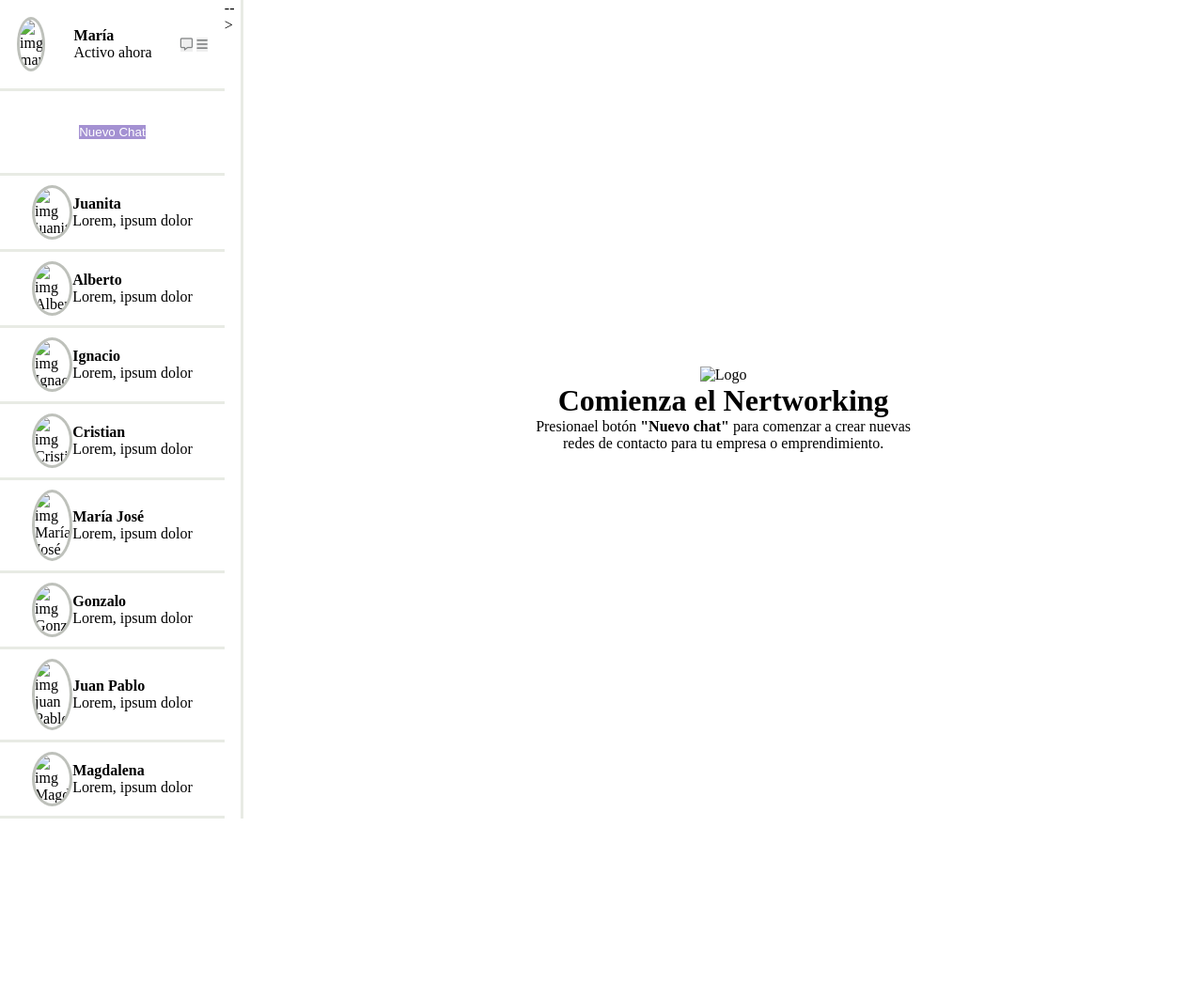
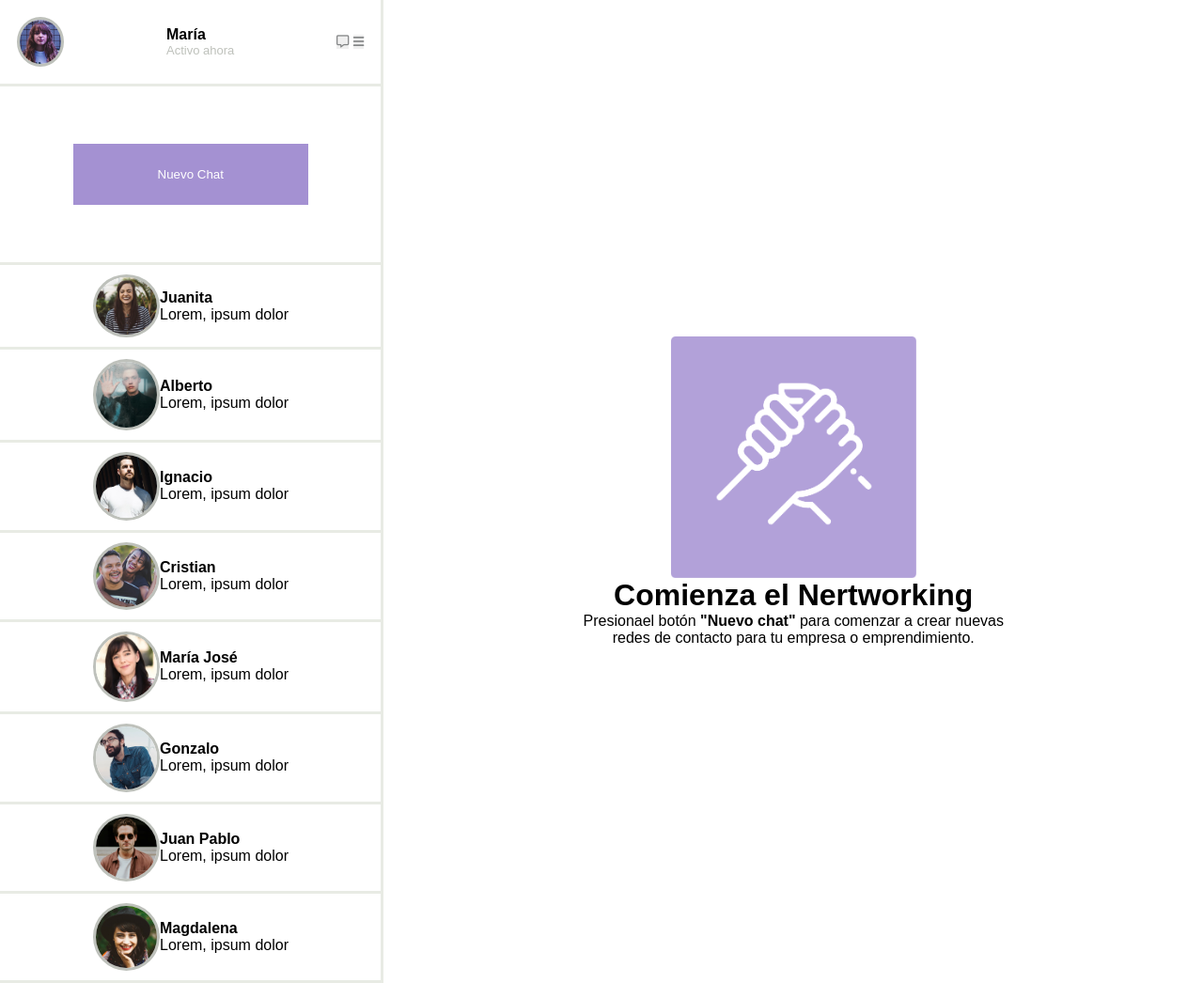
Before and after one commit to Pj85rC/desafio1-flex-CSSa-, a plain HTML site: page index.html in a window 1280 px wide. Shown: the whole page at 94% size. Before the commit the page ends 871 px from the top, so only its background shows below. Drawn offline with Linux system fonts and the light colour scheme; files that its build step writes are made by us from their sources.

Commit message:
button edition & rename the files

```diff
--- a/assets/css/style.css
+++ b/assets/css/style.css
@@ -1,6 +1,7 @@
 *{
     padding: 0;
     margin: 0;
+    font-family:  sans-serif;
     /* box-sizing: border-box; */
 }
 
@@ -9,19 +10,18 @@ body{
 }
 
 .txt h4{
-    font-family: 'Roboto', sans-serif;
+    font-family: 'Roboto';
 }
 
-h4{
-    display: flex;
-
+.status{
+    font-size: small;
+    color: #bec1bb;
 }
 
 .txt{
     display: flex;
     justify-content: space-between;
     align-items: center;
-
 }
 
 .contenedor{
@@ -42,15 +42,11 @@ h4{
     align-items: center;
     flex-direction: column;
     text-align: center;
-    /* max-width: 100%; */
     width: 90%;
     border-left: solid  #E8EBE4;
-
-
 }
 
 button{
-    /* border-radius: 10px; */
     outline: none;
     border: none;
 }
@@ -60,14 +56,10 @@ button{
 }
 
 .btn{
-    display: flex;
-    justify-content: center;
-    align-items: center;
     background-color: #a491d2;
     color: white;
-    border: none;
+    padding: 25px 90px;
 }
-    /* padding: auto; */
 
 .imgUser{
     border-radius: 50%;
@@ -105,7 +97,6 @@ button{
     align-items: center;
     border-bottom: solid #E8EBE4;
     padding: 18px;
-    /* margin: 10px; */
 }
 
 
--- a/index.html
+++ b/index.html
@@ -4,7 +4,7 @@
     <meta charset="UTF-8" />
     <meta http-equiv="X-UA-Compatible" content="IE=edge" />
     <meta name="viewport" content="width=device-width, initial-scale=1.0" />
-    <link rel="stylesheet" href="css/style.css" />
+    <link rel="stylesheet" href="assets/css/style.css" />
 
     <!--Google Fonts-->
     <link rel="preconnect" href="https://fonts.googleapis.com" />
@@ -26,7 +26,7 @@
     <div class="contenedor">
       <div class="leftColumn">
         <div class="mainUser">
-          <img class="imgUser" src="imagenes/maria.jpg" alt="img maria" />
+          <img class="imgUser" src="assets/imagenes/maria.jpg" alt="img maria" />
           <div class="card">
           <h4 class="nameUsers">María</h4>
           <p class="status">Activo ahora</p>
@@ -47,7 +47,7 @@
           <div class="box">
             <img
               class="imgUsers"
-              src="imagenes/Screen Shot 2018-11-28 at 15.27.14.jpg"
+              src="assets/imagenes/Juanita.jpg"
               alt="img juanita"
             />
             <div class="card">
@@ -58,7 +58,7 @@
           <div class="box">
             <img
               class="imgUsers"
-              src="imagenes/Screen Shot 2018-11-28 at 15.32.16.jpg"
+              src="assets/imagenes/Alberto.jpg"
               alt="img Alberto"
             />
             <div class="card">
@@ -70,7 +70,7 @@
           <div class="box">
             <img
               class="imgUsers"
-              src="imagenes/Screen Shot 2018-11-28 at 15.30.34.jpg"
+              src="assets/imagenes/Ignacio.jpg"
               alt="img Ignacio"
             />
             <div class="card">
@@ -82,7 +82,7 @@
           <div class="box">
             <img
               class="imgUsers"
-              src="imagenes/Screen Shot 2018-11-28 at 15.28.30.jpg"
+              src="assets/imagenes/Cristian.jpg"
               alt="img Cristian"
             />
             <div class="card">
@@ -94,7 +94,7 @@
           <div class="box">
             <img
               class="imgUsers"
-              src="imagenes/Screen Shot 2018-11-28 at 15.32.44.jpg"
+              src="assets/imagenes/María José.jpg"
               alt="img María José"
             />
             <div class="card">
@@ -106,7 +106,7 @@
           <div class="box">
             <img
               class="imgUsers"
-              src="imagenes/Screen Shot 2018-11-28 at 15.31.09.jpg"
+              src="assets/imagenes/Gonzalo.jpg"
               alt="img Gonzalo"
             />
             <div class="card">
@@ -118,7 +118,7 @@
           <div class="box">
             <img
               class="imgUsers"
-              src="imagenes/Screen Shot 2018-11-28 at 15.30.54.jpg"
+              src="assets/imagenes/Juan Pablo.jpg"
               alt="img juan Pablo"
             />
             <div class="card">
@@ -130,7 +130,7 @@
           <div class="box">
             <img
               class="imgUsers"
-              src="imagenes/Screen Shot 2018-11-28 at 15.28.04.jpg"
+              src="assets/imagenes/Magdalena.jpg"
               alt="img Magdalena"
             />
             <div class="card">
@@ -140,9 +140,9 @@
           </div>
         </div>
       </div>
-      -->
+
       <div class="mainColumn">
-        <img class="logo" src="imagenes/hand.png" alt="Logo" />
+        <img class="logo" src="assets/imagenes/hand.png" alt="Logo" />
         <h1>Comienza el Nertworking</h1>
         <p>
           Presionael botón <b>"Nuevo chat"</b> para comenzar a crear nuevas<br />
```
Also changed, not shown: assets/imagenes/Alberto.jpg (renamed from assets/imagenes/Screen Shot 2018-11-28 at 15.32.16.jpg), assets/imagenes/Cristian.jpg (renamed from assets/imagenes/Screen Shot 2018-11-28 at 15.28.30.jpg), assets/imagenes/Gonzalo.jpg (renamed from assets/imagenes/Screen Shot 2018-11-28 at 15.31.09.jpg), assets/imagenes/Ignacio.jpg (renamed from assets/imagenes/Screen Shot 2018-11-28 at 15.30.34.jpg), assets/imagenes/Juan Pablo.jpg (renamed from assets/imagenes/Screen Shot 2018-11-28 at 15.30.54.jpg), assets/imagenes/Juanita.jpg (renamed from assets/imagenes/Screen Shot 2018-11-28 at 15.27.14.jpg), assets/imagenes/Magdalena.jpg (renamed from assets/imagenes/Screen Shot 2018-11-28 at 15.28.04.jpg), assets/imagenes/María José.jpg (renamed from assets/imagenes/Screen Shot 2018-11-28 at 15.32.44.jpg).
